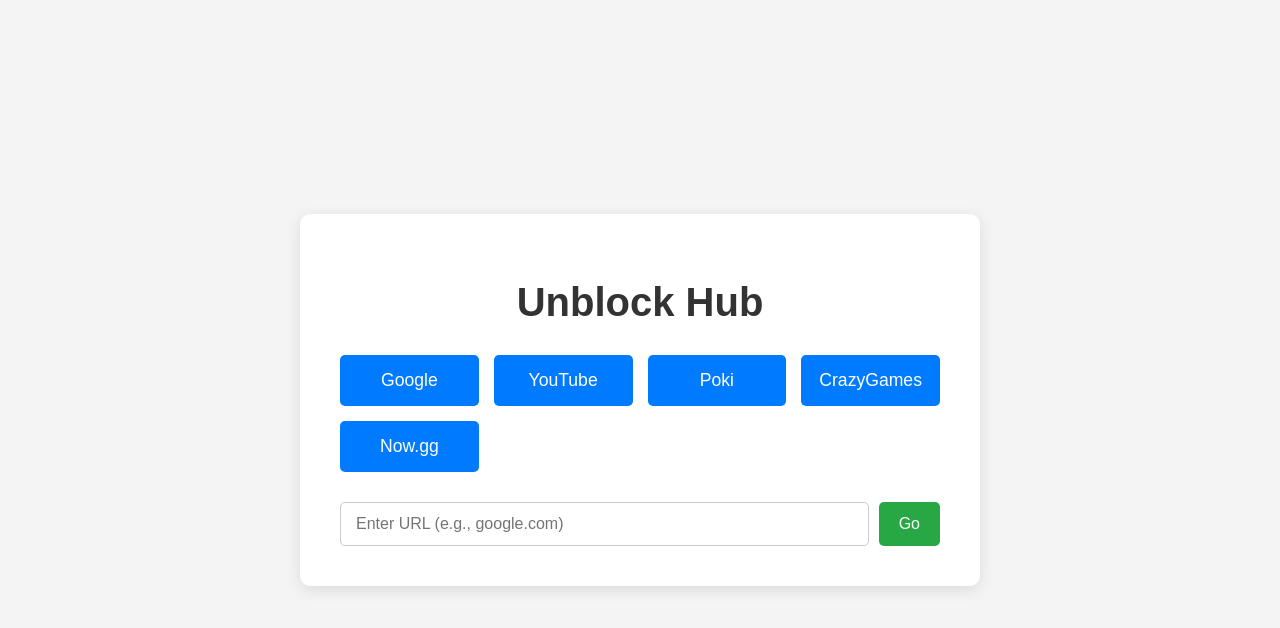
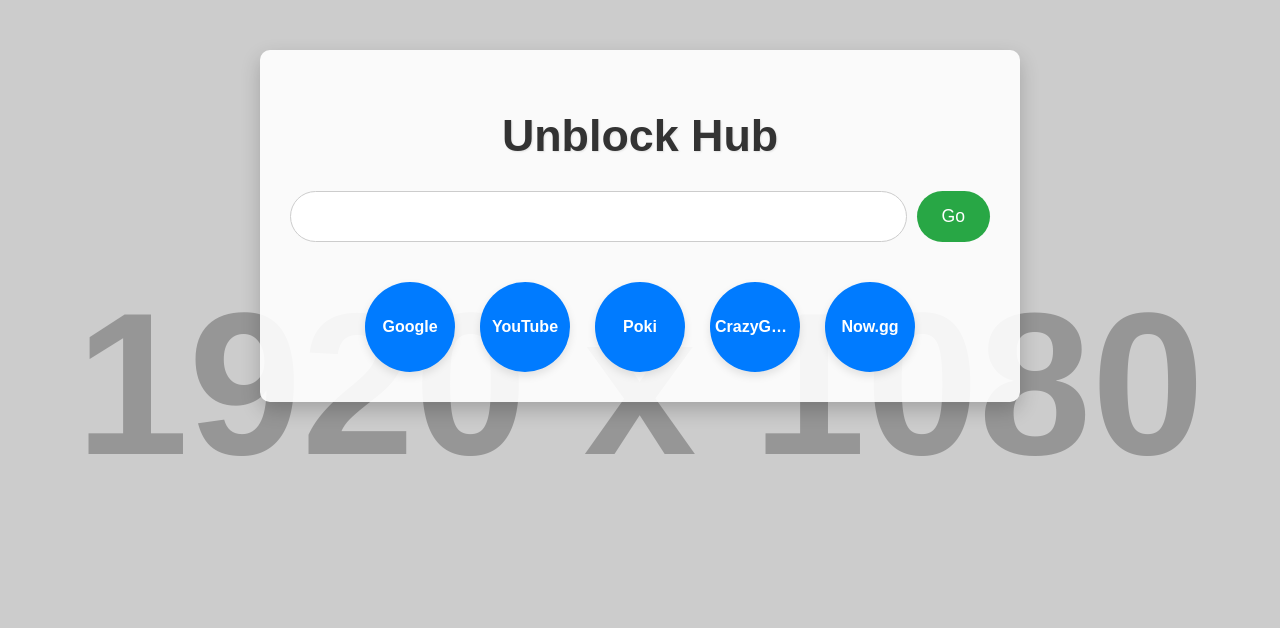
Before and after one commit to testwaree/Uhub, a plain HTML site: page index.html in a window 1280 px wide. Drawn offline with Linux system fonts and the light colour scheme; placeholder pictures from the web are drawn by us.

Commit message:
Update index.html

```diff
--- a/index.html
+++ b/index.html
@@ -5,88 +5,186 @@
     <meta name="viewport" content="width=device-width, initial-scale=1.0">
     <title>Unblock Hub</title>
     <style>
+        /* Basic Reset and Body Styles */
         body {
             font-family: sans-serif;
+            margin: 0;
+            padding: 0;
             display: flex;
             flex-direction: column;
             align-items: center;
-            justify-content: center;
+            justify-content: flex-start; /* Align items to the top initially */
             min-height: 100vh;
-            background-color: #f4f4f4;
-            margin: 0;
-            padding: 20px;
-            box-sizing: border-box;
+            color: #333; /* Default text color */
+
+            /* Parallax Background Styles */
+            background-image: url('https://via.placeholder.com/1920x1080?text=Replace+with+Your+Background+Image'); /* Replace with your image URL */
+            background-size: cover; /* Cover the entire background */
+            background-position: center center; /* Center the image */
+            background-attachment: fixed; /* This creates the parallax effect */
         }
 
+        /* Container for content */
         .container {
-            background-color: #fff;
-            padding: 40px;
+            background-color: rgba(255, 255, 255, 0.9); /* Semi-transparent white background */
+            padding: 30px;
             border-radius: 10px;
-            box-shadow: 0 4px 15px rgba(0, 0, 0, 0.1);
+            box-shadow: 0 8px 20px rgba(0, 0, 0, 0.2);
             text-align: center;
-            max-width: 600px;
-            width: 100%;
+            max-width: 700px; /* Increased max-width slightly */
+            width: 95%; /* Responsive width */
+            margin-top: 50px; /* Add some space from the top */
+            margin-bottom: 50px; /* Add space at the bottom */
+            z-index: 1; /* Ensure container is above the background */
         }
 
         h1 {
             color: #333;
             margin-bottom: 30px;
-            font-size: 2.5em;
+            font-size: 2.8em;
+            text-shadow: 1px 1px 2px rgba(0,0,0,0.1);
         }
 
+        /* URL Input Section */
+        .url-input-container {
+            display: flex;
+            gap: 10px;
+            margin-bottom: 40px; /* Space below the input bar */
+            flex-wrap: wrap; /* Allow wrapping on small screens */
+            justify-content: center;
+        }
+
+        .url-input-container input[type="text"] {
+            flex-grow: 1; /* Allow input to take available space */
+            min-width: 200px; /* Minimum width before wrapping */
+            padding: 14px 20px;
+            border: 1px solid #ccc;
+            border-radius: 30px; /* More rounded corners */
+            font-size: 1.1em;
+            outline: none; /* Remove default outline */
+            transition: border-color 0.3s ease, box-shadow 0.3s ease;
+        }
+
+        .url-input-container input[type="text"]:focus {
+            border-color: #007bff;
+            box-shadow: 0 0 8px rgba(0, 123, 255, 0.25);
+        }
+
+        .url-input-container button {
+            padding: 14px 25px;
+            background-color: #28a745;
+            color: white;
+            border: none;
+            border-radius: 30px; /* More rounded corners */
+            font-size: 1.1em;
+            cursor: pointer;
+            transition: background-color 0.3s ease, transform 0.1s ease;
+            flex-shrink: 0; /* Prevent button from shrinking */
+        }
+
+        .url-input-container button:hover {
+            background-color: #218838;
+            transform: translateY(-1px);
+        }
+
+        /* Button Grid for Circular Logos */
         .button-grid {
-            display: grid;
-            grid-template-columns: repeat(auto-fit, minmax(120px, 1fr)); /* Responsive grid */
-            gap: 15px;
-            margin-bottom: 30px;
+            display: flex; /* Use flexbox for easier centering and wrapping */
+            justify-content: center; /* Center the buttons horizontally */
+            align-items: center;
+            flex-wrap: wrap; /* Allow buttons to wrap to the next line */
+            gap: 25px; /* Space between circular buttons */
         }
 
         .button-grid a {
-            display: block;
-            padding: 15px 10px;
-            background-color: #007bff;
-            color: white;
+            display: flex; /* Use flexbox to center content inside the circle */
+            justify-content: center;
+            align-items: center;
+            width: 90px; /* Diameter of the circle */
+            height: 90px; /* Diameter of the circle */
+            border-radius: 50%; /* Makes it a circle */
+            background-color: #007bff; /* Default button background */
+            color: white; /* Text/Icon color */
             text-decoration: none;
-            border-radius: 5px;
-            font-size: 1.1em;
-            transition: background-color 0.3s ease, transform 0.1s ease;
-            white-space: nowrap; /* Prevent text wrapping */
-            overflow: hidden;
-            text-overflow: ellipsis; /* Add ellipsis if text overflows */
+            font-size: 1em; /* Adjust font size if using text */
+            font-weight: bold;
+            overflow: hidden; /* Hide anything outside the circle */
+            transition: background-color 0.3s ease, transform 0.2s ease, box-shadow 0.3s ease;
+            box-shadow: 0 4px 8px rgba(0, 0, 0, 0.1);
+            flex-shrink: 0; /* Prevent circles from shrinking */
         }
 
         .button-grid a:hover {
             background-color: #0056b3;
-            transform: translateY(-2px);
+            transform: translateY(-3px);
+            box-shadow: 0 6px 12px rgba(0, 0, 0, 0.2);
         }
 
-        .url-input-container {
-            display: flex;
-            gap: 10px;
+        /* --- Styles for Logos/Images inside Circles --- */
+        /* You would replace the text inside the <a> tags with <img> elements */
+        /* and style the <img> like this: */
+         .button-grid a img {
+             display: block; /* Remove extra space below image */
+             max-width: 60%; /* Control logo size within the circle */
+             max-height: 60%; /* Control logo size within the circle */
+             object-fit: contain; /* Ensure the entire logo is visible */
+             filter: brightness(0) invert(1); /* Example: make logo white if it's dark */
+             /* You might need different filters or just use color logos */
+         }
+
+        /* Style the text inside if you're not using images yet */
+        .button-grid a span {
+             white-space: nowrap;
+             overflow: hidden;
+             text-overflow: ellipsis;
+             padding: 0 5px; /* Add padding to prevent text touching edges */
         }
 
-        .url-input-container input[type="text"] {
-            flex-grow: 1;
-            padding: 12px 15px;
-            border: 1px solid #ccc;
-            border-radius: 5px;
-            font-size: 1em;
+        /* Optional: Make circles slightly larger on hover */
+        .button-grid a:hover {
+             transform: scale(1.05) translateY(-3px); /* Scale up slightly and lift */
         }
 
-        .url-input-container button {
-            padding: 12px 20px;
-            background-color: #28a745;
-            color: white;
-            border: none;
-            border-radius: 5px;
-            font-size: 1em;
-            cursor: pointer;
-            transition: background-color 0.3s ease;
-        }
 
-        .url-input-container button:hover {
-            background-color: #218838;
-        }
+         /* Responsive adjustments */
+         @media (max-width: 600px) {
+             h1 {
+                 font-size: 2em;
+             }
+
+             .container {
+                 padding: 20px;
+                 margin-top: 30px;
+                 margin-bottom: 30px;
+             }
+
+             .url-input-container {
+                 flex-direction: column; /* Stack input and button */
+                 gap: 15px;
+             }
+
+             .url-input-container input[type="text"],
+             .url-input-container button {
+                 width: 100%; /* Make them full width when stacked */
+                 box-sizing: border-box; /* Include padding and border in the element's total width and height */
+             }
+
+             .button-grid {
+                 gap: 15px; /* Smaller gap for smaller screens */
+             }
+
+             .button-grid a {
+                 width: 70px; /* Smaller circles on small screens */
+                 height: 70px;
+                 font-size: 0.9em;
+             }
+             /* Adjust logo size for smaller circles if using images */
+             .button-grid a img {
+                  max-width: 50%;
+                  max-height: 50%;
+             }
+         }
+
     </style>
 </head>
 <body>
@@ -94,17 +192,16 @@
     <div class="container">
         <h1>Unblock Hub</h1>
 
-        <div class="button-grid">
-            <a href="https://www.google.com" target="_self">Google</a>
-            <a href="https://www.youtube.com" target="_self">YouTube</a>
-            <a href="https://poki.com" target="_self">Poki</a>
-            <a href="https://www.crazygames.com" target="_self">CrazyGames</a>
-            <a href="https://now.gg" target="_self">Now.gg</a>
+        <div class="url-input-container">
+            <input type="text" id="urlInput"> <button onclick="goToUrl()">Go</button>
         </div>
 
-        <div class="url-input-container">
-            <input type="text" id="urlInput" placeholder="Enter URL (e.g., google.com)">
-            <button onclick="goToUrl()">Go</button>
+        <div class="button-grid">
+             <a href="https://www.google.com" target="_self"><span>Google</span></a>
+            <a href="https://www.youtube.com" target="_self"><span>YouTube</span></a>
+            <a href="https://poki.com" target="_self"><span>Poki</span></a>
+            <a href="https://www.crazygames.com" target="_self"><span>CrazyGames</span></a>
+            <a href="https://now.gg" target="_self"><span>Now.gg</span></a>
         </div>
     </div>
 
@@ -115,11 +212,14 @@
 
             // Basic validation and add protocol if missing
             if (url) {
-                if (!url.startsWith('http://') && !url.startsWith('https://')) {
-                    url = 'https://' + url; // Default to https
+                // Check if the URL has a protocol
+                if (!url.match(/^[a-zA-Z]+:\/\//)) {
+                    url = 'https://' + url; // Default to https if no protocol is found
                 }
                 window.location.href = url; // Navigate to the URL in the same tab
             }
+             // Optional: clear input field after attempting navigation
+             document.getElementById('urlInput').value = '';
         }
 
         // Allow pressing Enter key in the input field
```
